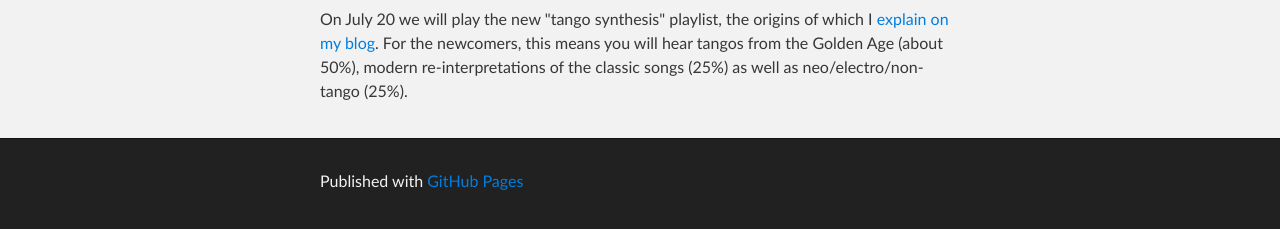
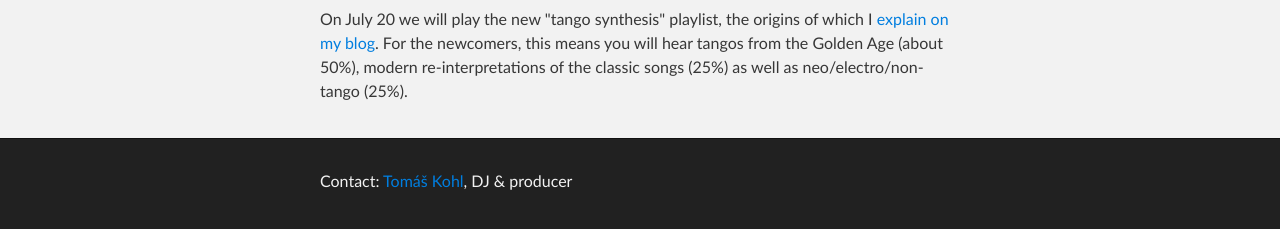
Before and after one commit to teekay/teekay.github.io, a plain HTML site: page index.html in a window 1280 px wide. Shown: the part 353-582 px from the top of the page. Drawn offline with Linux system fonts and the light colour scheme.

Commit message:
Added contact info

```diff
--- a/index.html
+++ b/index.html
@@ -35,7 +35,7 @@
     <!-- FOOTER  -->
     <div id="footer_wrap" class="outer">
       <footer class="inner">
-        <p>Published with <a href="http://pages.github.com">GitHub Pages</a></p>
+        <p>Contact: <a href="mailto: tomas.kohl@gmail.com">Tomáš Kohl</a>, DJ & producer</p>
       </footer>
     </div>
 
```
